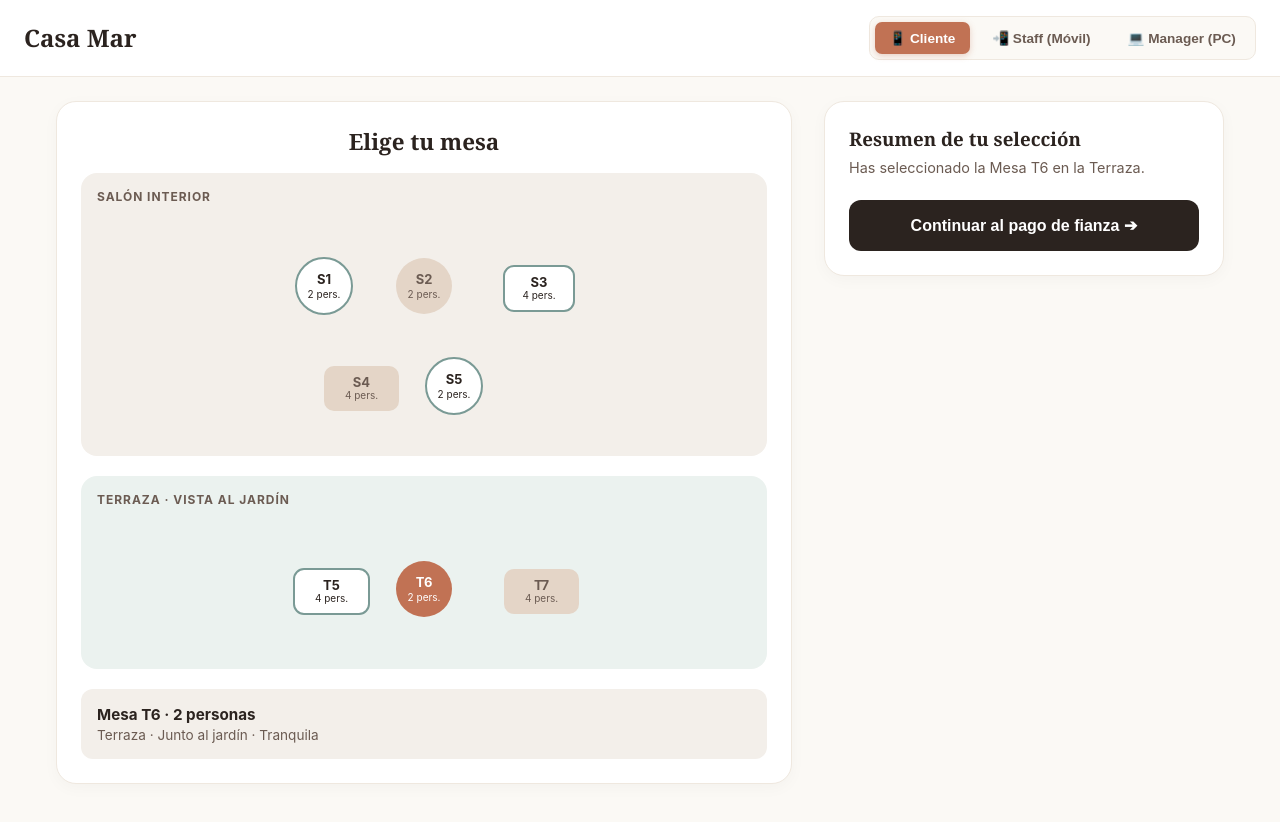
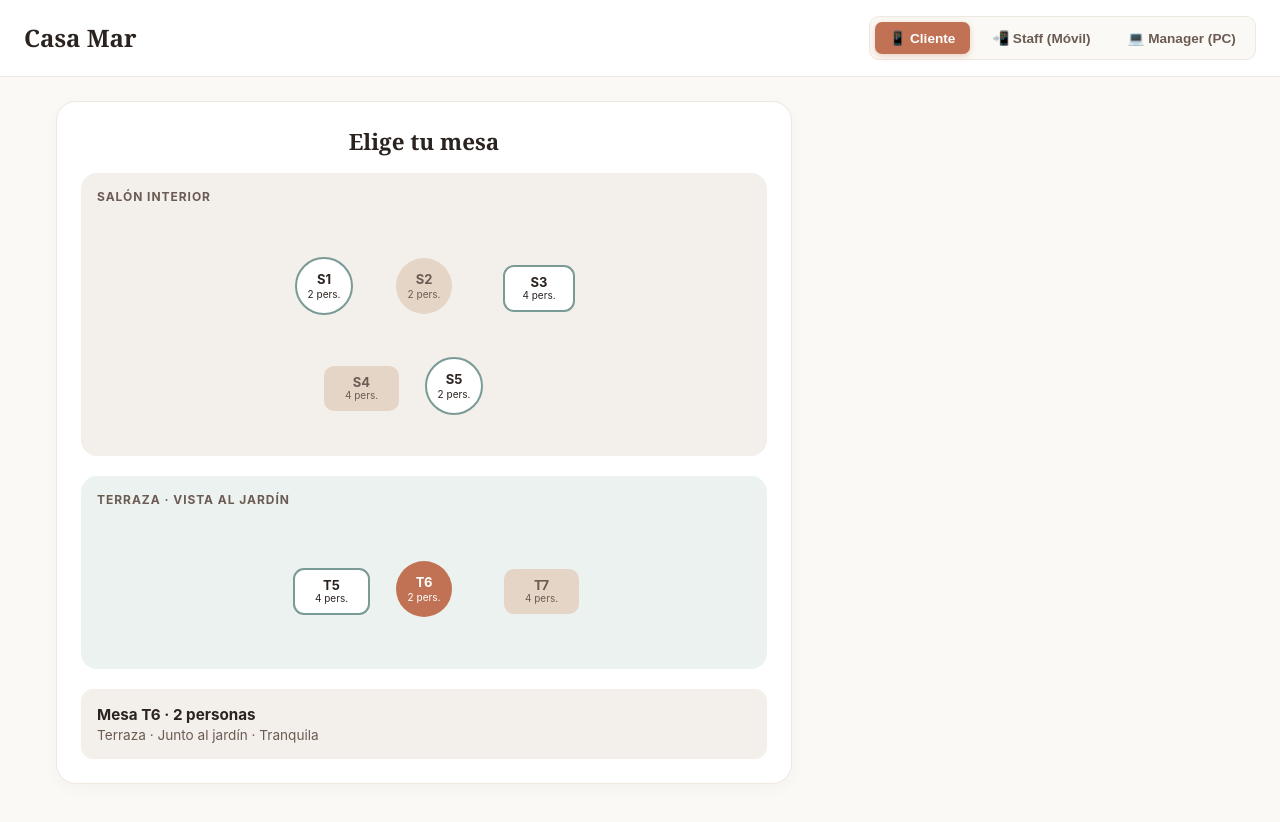
Before and after one commit to PaulaKDev/reserva-restaurante, a React (Vite) app: page / in a window 1280 px wide. Shown: the top 822 px of the page. Built offline with nearby package versions, Linux system fonts and the light colour scheme; a web font is replaced by a local one.

Commit message:
app.jsx modified

```diff
--- a/src/App.jsx
+++ b/src/App.jsx
@@ -1,13 +1,14 @@
 import React from 'react';
 import { useBooking } from './context/BookingContext';
 import Header from './components/Header';
+import RestaurantDetail from './components/RestaurantDetail';
 import RestaurantMap from './components/RestaurantMap';
 import PaymentCheckout from './components/PaymentCheckout';
 import StaffMobileView from './components/StaffMobileView';
 import ManagerDashboard from './components/ManagerDashboard';
 
 export default function App() {
-  const { viewMode, currentStep, setCurrentStep } = useBooking();
+  const { viewMode, currentStep } = useBooking();
 
   return (
     <div className="app-container">
@@ -15,22 +16,9 @@ export default function App() {
       <main className="main-content">
         {viewMode === 'client' && (
           <div className="client-grid">
-            {currentStep === 'map' ? (
-              <>
-                <RestaurantMap />
-                <div className="card-panel">
-                  <h3 className="font-serif">Resumen de tu selección</h3>
-                  <p className="selection-summary-text">
-                    Has seleccionado la Mesa T6 en la Terraza.
-                  </p>
-                  <button className="btn-primary" onClick={() => setCurrentStep('checkout')}>
-                    Continuar al pago de fianza ➔
-                  </button>
-                </div>
-              </>
-            ) : (
-              <PaymentCheckout />
-            )}
+            {currentStep === 'detail' && <RestaurantDetail />}
+            {currentStep === 'map' && <RestaurantMap />}
+            {currentStep === 'checkout' && <PaymentCheckout />}
           </div>
         )}
 
```
